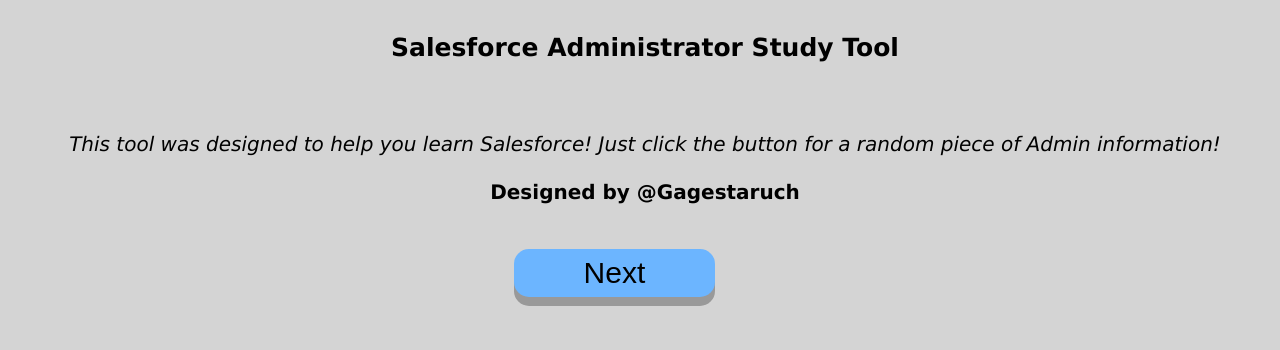
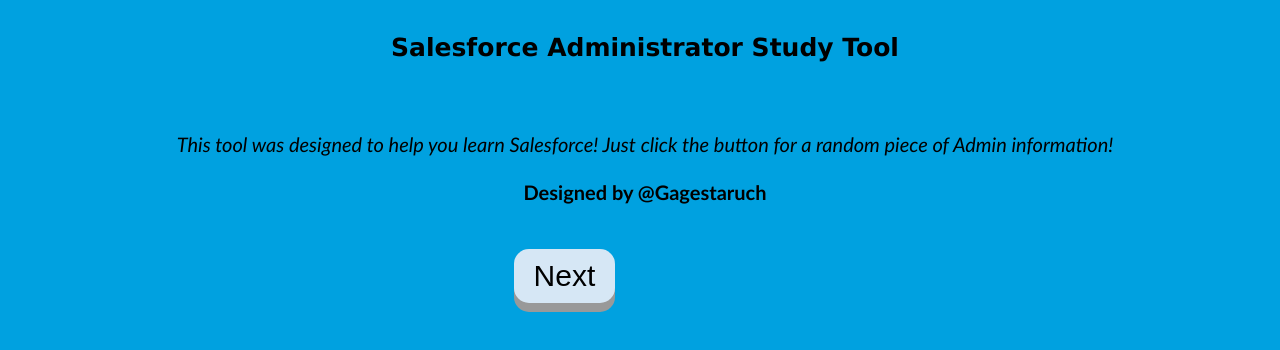
Before and after one commit to SIR12GAGE/SalesforceStudyBuddy, a plain HTML site: page index.html in a window 1280 px wide. Drawn offline with nearby package versions, Linux system fonts and the light colour scheme.

Commit message:
Updates to style

```diff
--- a/index.html
+++ b/index.html
@@ -88,12 +88,12 @@
 
     .button_click{
         margin-left: 40%;
-        margin-right: 40%;
+        margin-right: 50%;
         text-align: center;
         position: center;
-        background-color: #6cb5ff;
+        background-color: #d6e7f5;
         color: #000000;
-        padding: 7px 70px;
+        padding: 10px 20px;
         text-align: center;
         text-decoration: none;
         display: inline-block;
@@ -106,10 +106,10 @@
       }
 
 
-      .button_click:hover {background-color: #289af7}
+      .button_click:hover {background-color: #d1e6f8}
 
       .button_click:active {
-        background-color: #084f8a;
+        background-color: #a3a3a3;
         box-shadow: 0 5px #666;
         transform: translateY(4px);
       }
@@ -121,13 +121,14 @@
         border-radius:15px;
         padding:25px;
         text-align:center;
-        font-family: 'Lucida Sans', 'Lucida Sans Regular', 'Lucida Grande', 'Lucida Sans Unicode', Geneva, Verdana, sans-serif;
+        font-family:'Trebuchet MS', 'Lucida Sans Unicode', 'Lucida Grande', 'Lucida Sans', Arial, sans-serif;
         font-size: 20px;
       }
 
       body {
-        background:#d4d4d4;
+        background:#00A1E0;
       }
+
       .Header{
         max-width:auto;
         height:auto;
```
